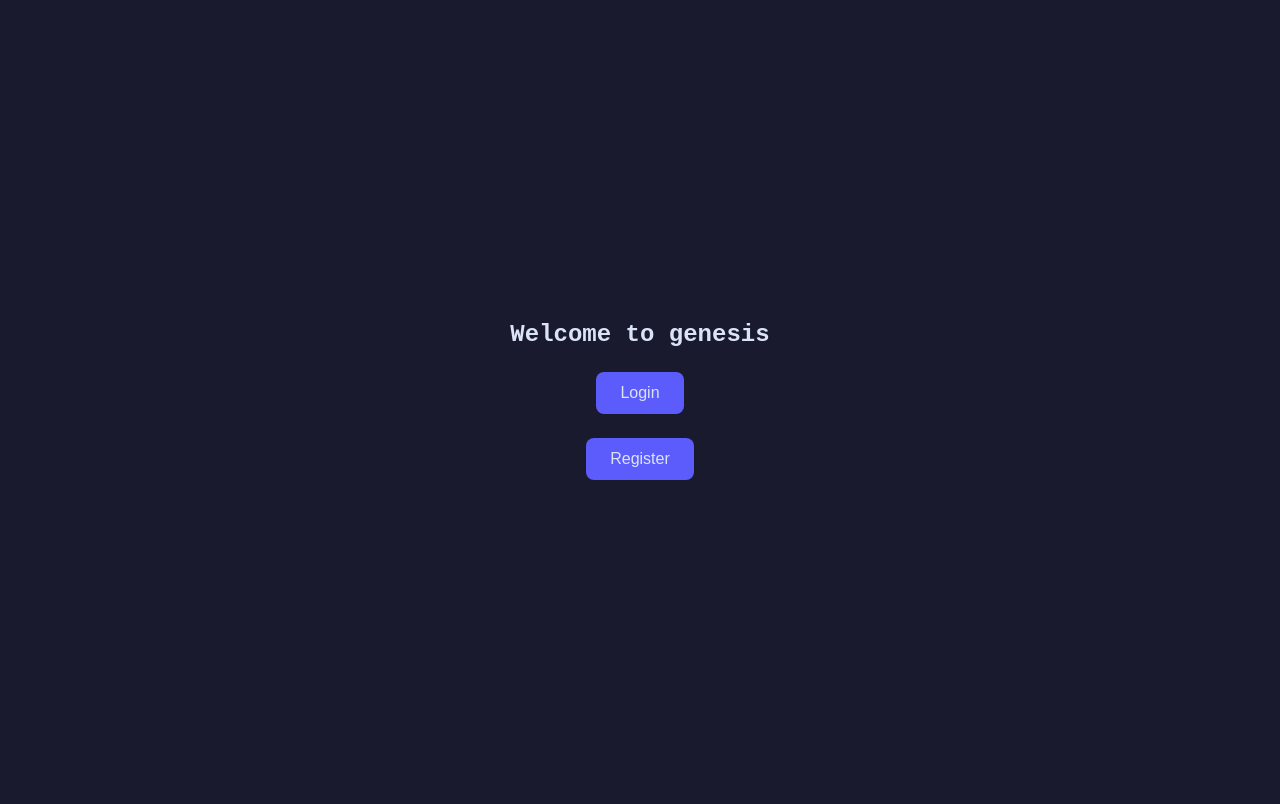
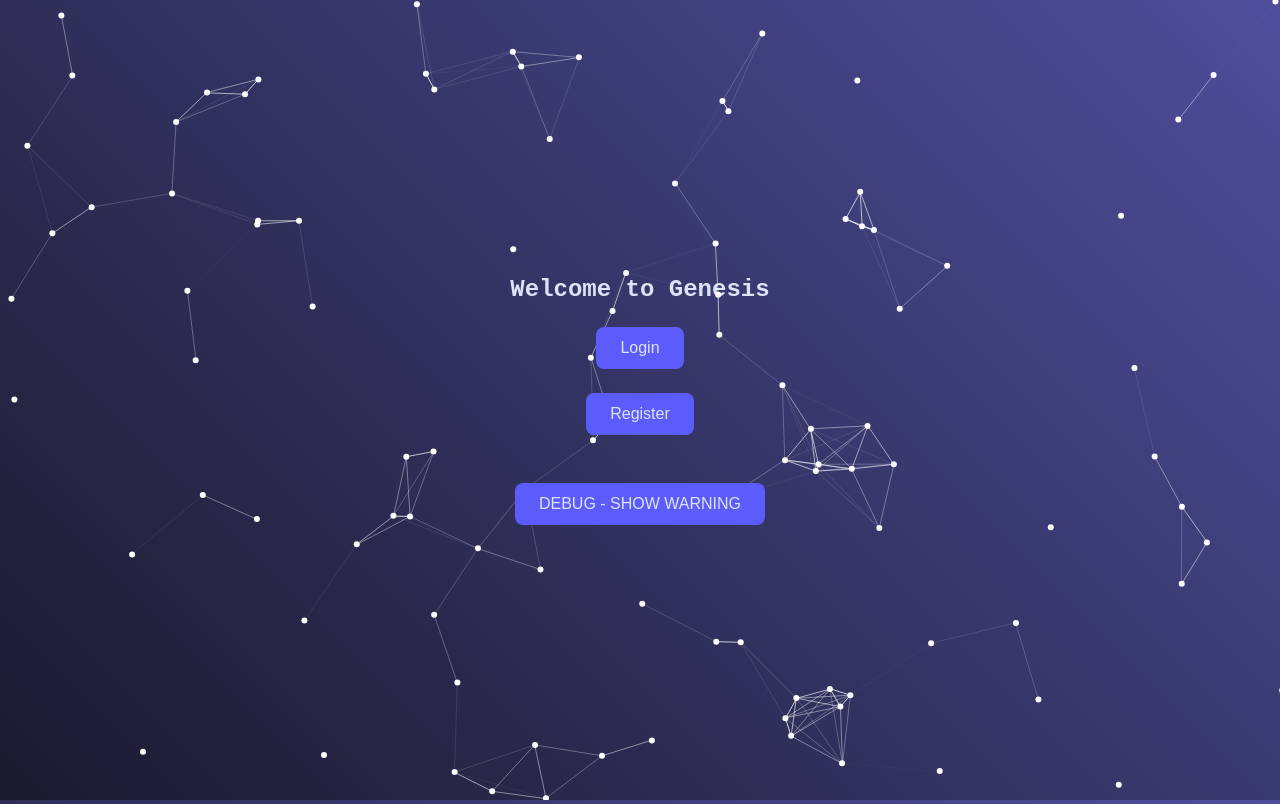
Before and after one commit to genesis-GI/genesis-backend, a website: page public/index.html in a window 1280 px wide. Drawn offline with nearby package versions, Linux system fonts and the light colour scheme.

Commit message:
Finalized styling

```diff
--- a/public/css/styles.css
+++ b/public/css/styles.css
@@ -11,7 +11,7 @@ body {
   margin: 0;
   padding: 0;
   font-family: 'Arial', sans-serif;
-  background-color: var(--background-color);
+  background: linear-gradient(45deg, var(--background-color), #4e4e9c);
   color: var(--text-color);
   min-height: 100vh;
   display: flex;
@@ -43,6 +43,7 @@ a {
 
 a:hover {
   color: #4a4afc;
+  text-shadow: 0 0 10px var(--accent-color), 0 0 20px var(--accent-color);
 }
 
 button {
@@ -53,11 +54,37 @@ button {
   font-size: 1rem;
   border-radius: 8px;
   cursor: pointer;
-  transition: background-color 0.3s ease;
+  transition: background-color 0.3s ease, transform 0.3s ease;
+  position: relative;
+  overflow: hidden;
 }
 
 button:hover {
   background-color: #4a4afc;
+  transform: scale(1.05);
+}
+
+button:after {
+  content: '';
+  position: absolute;
+  top: 50%;
+  left: 50%;
+  width: 300%;
+  height: 300%;
+  background-color: rgba(255, 255, 255, 0.4);
+  transition: width 0.5s, height 0.5s, top 0.5s, left 0.5s;
+  border-radius: 50%;
+  transform: translate(-50%, -50%);
+  pointer-events: none;
+  opacity: 0;
+}
+
+button:active:after {
+  width: 0;
+  height: 0;
+  opacity: 1;
+  top: 50%;
+  left: 50%;
 }
 
 input, textarea, select {
@@ -105,6 +132,7 @@ label {
   --input-border: #cccccc;
   --input-focus: #715aff;
 }
+
 /* Notification styles */
 .notification {
   position: fixed;
@@ -120,7 +148,7 @@ label {
   box-shadow: 0 4px 6px rgba(0, 0, 0, 0.2);
   opacity: 0;
   visibility: hidden;
-  transition: opacity 0.3s ease, transform 0.3s ease;
+  transition: opacity 0.5s ease, transform 0.5s ease;
 }
 
 .notification.success {
@@ -135,6 +163,14 @@ label {
 .notification.error {
   background-color: rgba(220, 20, 60, 0.8);
   border: 2px solid rgba(220, 20, 60, 1);
+  color: #fff;
+  transform: translateX(-50%) translateY(0);
+  opacity: 1;
+  visibility: visible;
+}
+.notification.warning {
+  background-color: orange;
+  border: 2px solid orange;
   color: #fff;
   transform: translateX(-50%) translateY(0);
   opacity: 1;
--- a/public/index.html
+++ b/public/index.html
@@ -5,10 +5,62 @@
     <meta name="viewport" content="width=device-width, initial-scale=1.0">
     <title>Genesis</title>
     <link rel="stylesheet" href="/css/styles.css">
+    <style>
+        /* Make the particles field cover the entire screen */
+        #particles-js {
+            position: absolute;
+            top: 0;
+            left: 0;
+            width: 100vw;
+            height: 100vh;
+            /*z-index: -1; /* Ensure it stays behind other elements */
+        }
+        body {
+            margin: 0; /* Remove default margins */
+            overflow: hidden; /* Prevent scrolling */
+        }
+    </style>
 </head>
 <body>
-    <h1 class="typing">Welcome to genesis</h1>
+    <div id="particles-js"></div>
+    <h1 class="typing">Welcome to Genesis</h1>
     <button onclick="window.location.href='/login'">Login</button>
     <button onclick="window.location.href='/register'">Register</button>
+
+    <!-- Notification example (you can trigger this dynamically via JavaScript)
+    <div class="notification success">Success! Welcome to Genesis.</div>
+    <div class="notification error">Error! Something went wrong.</div>
+    <div class="notification warning">Warning, Database is offline!</div>
+    -->
+    <div id="notification" class="hidden"></div>
+
+    <button onclick="showNotification('Warning!', 'warning')">DEBUG - SHOW WARNING</button>
+
+    <script src="https://cdn.jsdelivr.net/particles.js/2.0.0/particles.min.js"></script>
+    <script>
+        particlesJS('particles-js', {
+            "particles": {
+                "number": {
+                    "value": 80
+                },
+                "size": {
+                    "value": 3
+                },
+                "move": {
+                    "enable": true,
+                    "speed": 2
+                }
+            }
+        });
+
+        const notification = document.getElementById('notification');
+        function showNotification(message, type) {
+            notification.textContent = message;
+            notification.className = `notification ${type}`;
+            setTimeout(() => {
+                notification.className = "notification hidden";
+            }, 3000);
+        }
+    </script>
 </body>
 </html>
```
